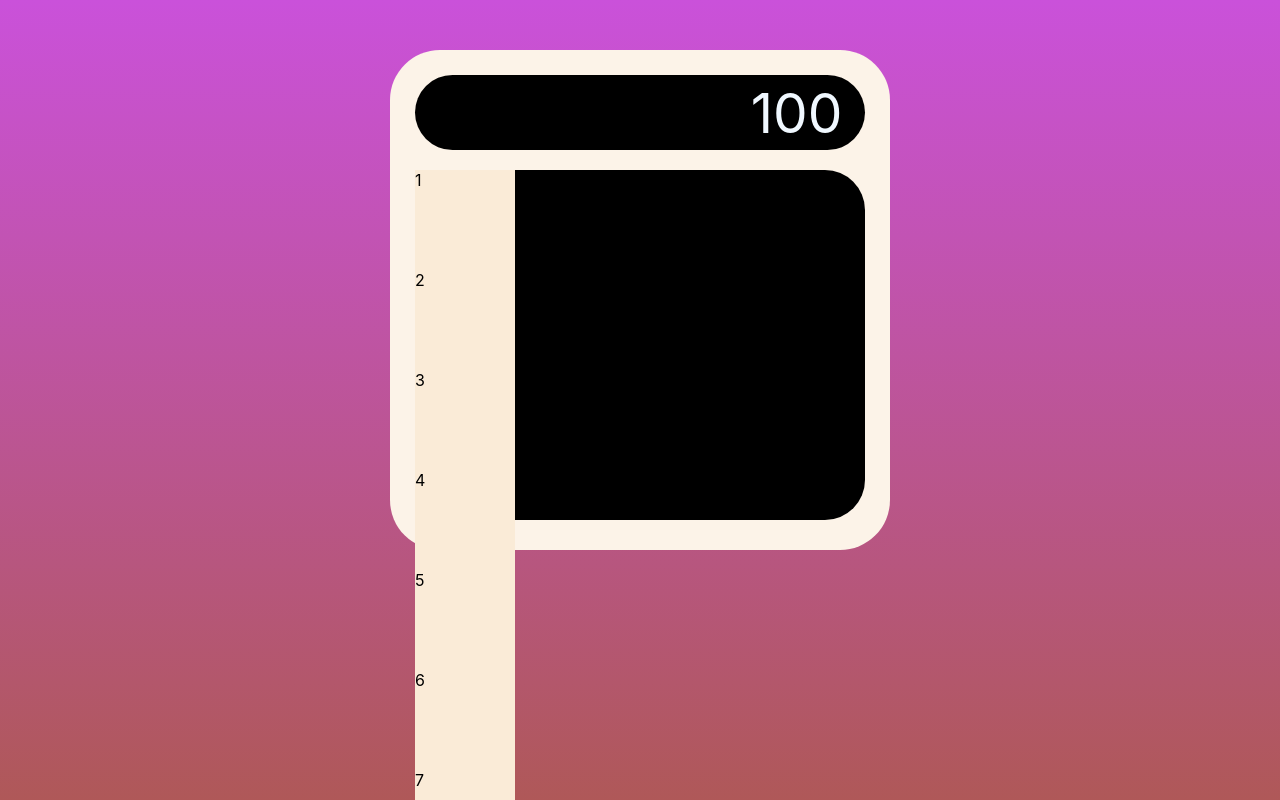
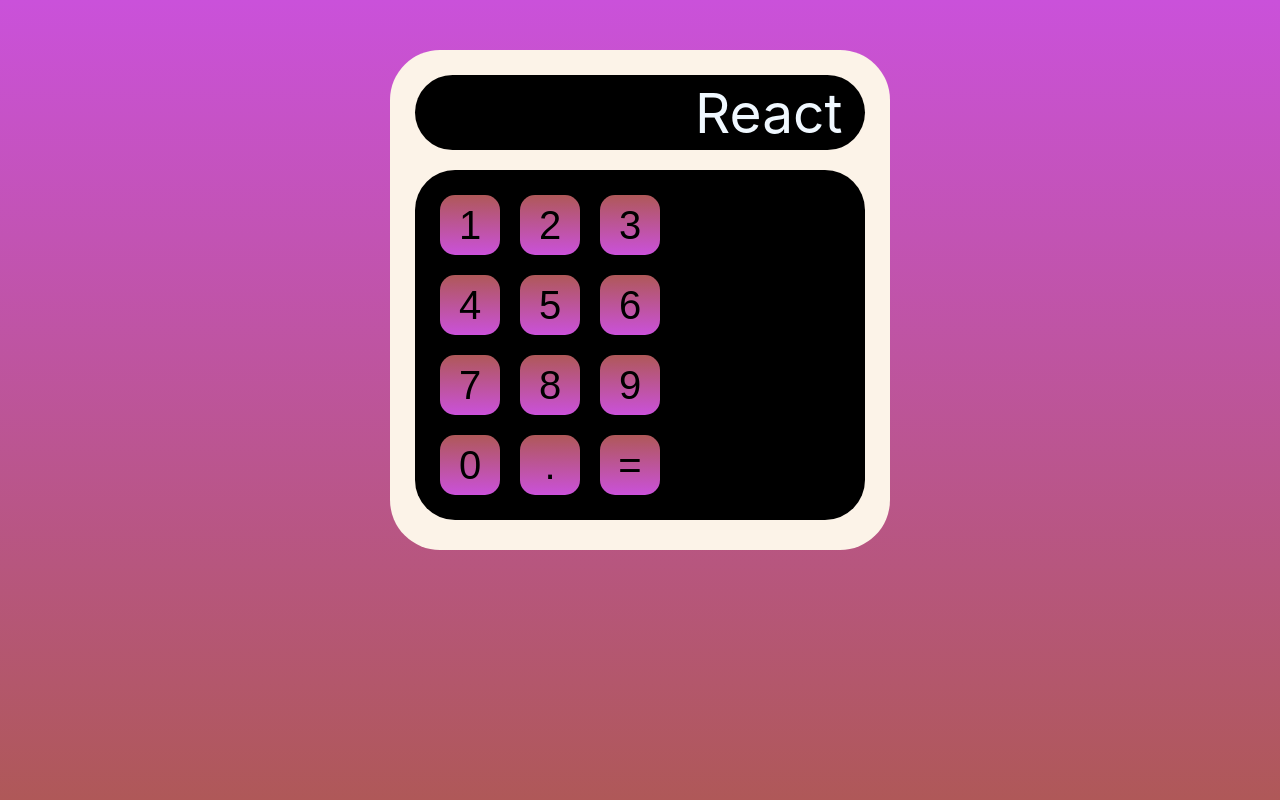
Before and after one commit to Hushtonebob/react-calculator, a React (Create React App) app in the folder calculator/: page / in a window 1280 px wide. Built offline with nearby package versions, Linux system fonts and the light colour scheme.

Commit message:
number pad and display done

```diff
--- a/calculator/public/index.html
+++ b/calculator/public/index.html
@@ -2,29 +2,11 @@
 <html lang="en">
   <head>
     <meta charset="utf-8" />
-    <link rel="icon" href="%PUBLIC_URL%/favicon.ico" />
-    <meta name="viewport" content="width=device-width, initial-scale=1" />
-    <meta name="theme-color" content="#000000" />
     <meta
       name="description"
       content="Web site created using create-react-app"
     />
-    <link rel="apple-touch-icon" href="%PUBLIC_URL%/logo192.png" />
-    <!--
-      manifest.json provides metadata used when your web app is installed on a
-      user's mobile device or desktop. See https://developers.google.com/web/fundamentals/web-app-manifest/
-    -->
-    <link rel="manifest" href="%PUBLIC_URL%/manifest.json" />
-    <!--
-      Notice the use of %PUBLIC_URL% in the tags above.
-      It will be replaced with the URL of the `public` folder during the build.
-      Only files inside the `public` folder can be referenced from the HTML.
-
-      Unlike "/favicon.ico" or "favicon.ico", "%PUBLIC_URL%/favicon.ico" will
-      work correctly both with client-side routing and a non-root public URL.
-      Learn how to configure a non-root public URL by running `npm run build`.
-    -->
-    <title>React App</title>
+    <title>React Calculator</title>
   </head>
   <body>
     <noscript>You need to enable JavaScript to run this app.</noscript>
--- a/calculator/src/App.css
+++ b/calculator/src/App.css
@@ -7,7 +7,7 @@
   left:0;
   width: 100%;
   height: 100%;
-background-image: linear-gradient(rgb(202, 81, 218), rgb(175, 88, 88));
+  background-image: linear-gradient(rgb(202, 81, 218), rgb(175, 88, 88));
   align-items: center;
 }
 
@@ -43,7 +43,7 @@
   top: 5px;
 }
 
-.numberPad{
+.buttonContainer{
   position: relative;
   width:90%;
   margin: auto;
@@ -53,10 +53,28 @@
   border-radius: 40px;
 }
 
-.numberButton{
+.buttonPad{
   position: relative;
   display: grid;
-  height: 100px;
-  width: 100px;
-  background-color: antiquewhite;
+  grid-template-columns: 60px 60px 60px;
+  gap: 20px;
+  left: 25px;
+  top: 25px;
 }
+
+.numberButton{
+  height: 60px;
+  width:60px;
+  background-image: linear-gradient(rgb(175, 88, 88),rgb(202, 81, 218));
+  border-style: solid;
+  border-width: 5px;
+  border-radius: 15px;
+  text-align: center;
+  font-size: 40px;
+  cursor: pointer;
+  border: none;
+}
+
+.numberButton:hover{
+  background-image: linear-gradient(rgb(202, 81, 218), rgb(175, 88, 88));
+}
--- a/calculator/src/App.js
+++ b/calculator/src/App.js
@@ -1,13 +1,23 @@
 import './App.css';
 import Display from './components/display.js';
-import NumberPad from './components/numberPad';
+import ButtonPad from './components/ButtonPad';
+import { useState } from 'react';
 
 function App() {
+
+const [display, setDisplay] = useState("React Calculator");
+
   return (
     <div className="App">
-      <div class="container">
-        <Display />
-        <NumberPad />
+      <div className="container">
+        <Display
+        display={display}
+        />
+        <div className='buttonContainer'>
+          <ButtonPad
+          display={display}
+          setDisplay={setDisplay} />
+        </div>
       </div>
     </div>
   );
--- /dev/null
+++ b/calculator/src/components/ButtonPad.js
@@ -0,0 +1,23 @@
+import NumberButtons from "./numberButton";
+
+export default function ButtonPad({setDisplay, display}){
+
+    const numbers = [1,2,3,4,5,6,7,8,9,0,".","="];
+
+    const buttons = numbers.map((num)=>{
+        return(
+            <NumberButtons
+            key={num}
+            num={num}
+            setDisplay={setDisplay}
+            display={display}
+            />
+        )
+    })
+
+    return(
+        <div className="buttonPad">
+            {buttons}
+        </div>
+    )
+}
--- a/calculator/src/components/display.js
+++ b/calculator/src/components/display.js
@@ -1,8 +1,10 @@
-export default function Display(){
+export default function Display({
+    display
+}){
 return(
     <div className="displayContainer">
         <div id="display">
-            100
+            {display}
         </div>
     </div>
 )
--- a/calculator/src/components/numberButton.js
+++ b/calculator/src/components/numberButton.js
@@ -1,9 +1,24 @@
 export default function NumberButton({
-    num
+    num, setDisplay, display
 }){
+
+const change = (e)=>{
+    console.log(e.target.value);
+    if(display==="React Calculator"){
+        let blam = e.target.value;
+        let newBlam = blam.toString();
+        setDisplay(newBlam);
+    }
+    else{
+        let blam = e.target.value;
+        let newBlam = blam.toString();
+        setDisplay(display+newBlam);
+    }
+}
+
     return(
-        <div className="numberButton">
+        <button className="numberButton" value={num} onClick={change}>
             {num}
-        </div>
+        </button>
     )
 }
--- a/calculator/src/components/numberPad.js
+++ /dev/null
@@ -1,18 +0,0 @@
-import NumberButtons from "./numberButton";
-
-export default function NumberPad(){
-
-    const numbers = [1,2,3,4,5,6,7,8,9,0];
-
-    const buttons = numbers.map((num)=>{
-        return(
-            <NumberButtons num={num} />
-        )
-    })
-
-    return(
-        <div className="numberPad">
-            {buttons}
-        </div>
-    )
-}
```
